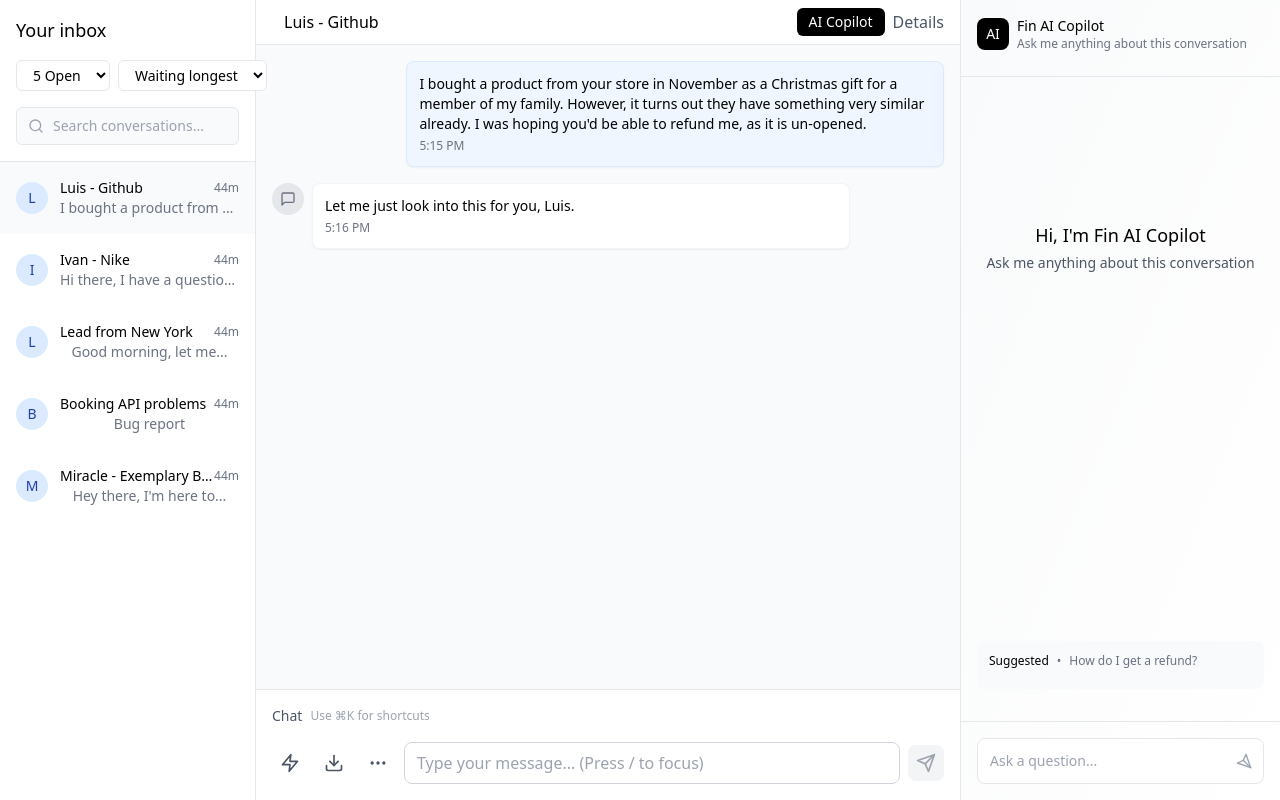
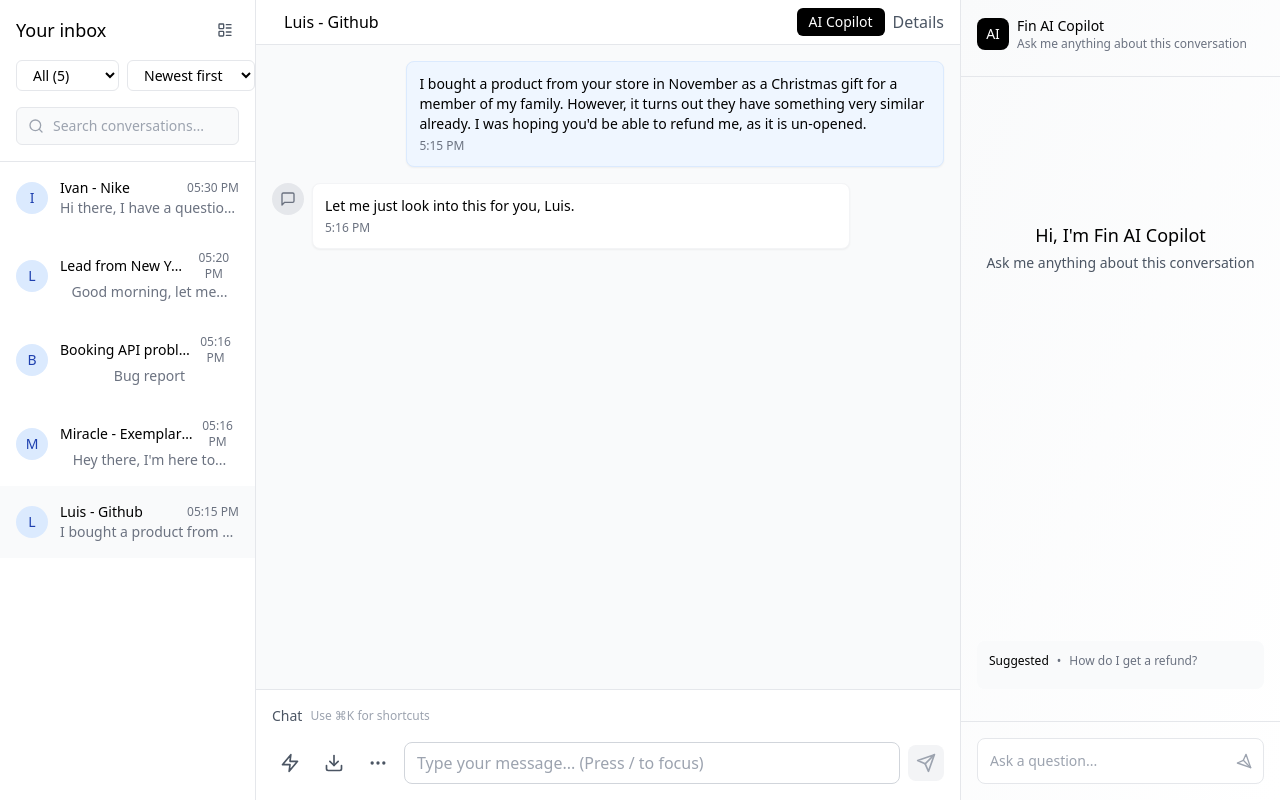
Before and after one commit to shk-khalid/intercomClone, a React (Vite) app: page / in a window 1280 px wide. Built offline with nearby package versions, Linux system fonts and the light colour scheme.

Commit message:
Updated Sidebar.tsx

```diff
--- a/src/components/Sidebar.tsx
+++ b/src/components/Sidebar.tsx
@@ -1,6 +1,6 @@
-import React, { useState } from 'react';
-import { Search } from 'lucide-react';
-import { ChatHead } from '../types';
+import React, { useState, useMemo } from 'react';
+import { Search, LayoutGrid, LayoutList } from 'lucide-react';
+import { ChatHead, SortOption } from '../types';
 
 interface SidebarProps {
   chatHeads: ChatHead[];
@@ -14,53 +14,120 @@ const Sidebar: React.FC<SidebarProps> = ({
   setActiveChatId,
 }) => {
   const [search, setSearch] = useState('');
+  const [sortBy, setSortBy] = useState<SortOption>('newest');
+  const [isGridView, setIsGridView] = useState(false);
+  const [statusFilter, setStatusFilter] = useState<string>('all');
+
+  const filteredAndSortedChats = useMemo(() => {
+    let filtered = chatHeads.filter(chat => {
+      const matchesSearch = chat.name.toLowerCase().includes(search.toLowerCase()) ||
+        chat.lastMessage?.toLowerCase().includes(search.toLowerCase());
+      const matchesStatus = statusFilter === 'all' || chat.status === statusFilter;
+      return matchesSearch && matchesStatus;
+    });
+
+    return filtered.sort((a, b) => {
+      switch (sortBy) {
+        case 'newest':
+          return b.timestamp.getTime() - a.timestamp.getTime();
+        case 'oldest':
+          return a.timestamp.getTime() - b.timestamp.getTime();
+        case 'unread':
+          return (b.unread ? 1 : 0) - (a.unread ? 1 : 0);
+        case 'alphabetical':
+          return a.name.localeCompare(b.name);
+        default:
+          return 0;
+      }
+    });
+  }, [chatHeads, search, sortBy, statusFilter]);
+
+  const openChatsCount = chatHeads.filter(chat => chat.status === 'open').length;
 
   return (
     <div className="h-full flex flex-col">
-      {/* Header */}
       <div className="p-3 sm:p-4 border-b border-gray-200">
-        <h1 className="text-lg font-medium mb-3 sm:mb-4">Your inbox</h1>
+        <div className="flex items-center justify-between mb-3 sm:mb-4">
+          <h1 className="text-lg font-medium">Your inbox</h1>
+          <button
+            onClick={() => setIsGridView(!isGridView)}
+            className="p-1.5 hover:bg-gray-100 rounded-md transition-colors"
+            aria-label="Toggle layout"
+          >
+            {isGridView ? (
+              <LayoutGrid className="w-4 h-4 text-gray-600" />
+            ) : (
+              <LayoutList className="w-4 h-4 text-gray-600" />
+            )}
+          </button>
+        </div>
+
         <div className="flex space-x-2 mb-3 sm:mb-4">
-          <select className="px-2 sm:px-3 py-1 text-xs sm:text-sm border border-gray-200 rounded-md bg-white">
-            <option>5 Open</option>
+          <select
+            className="px-2 sm:px-3 py-1 text-xs sm:text-sm border border-gray-200 rounded-md bg-white"
+            value={statusFilter}
+            onChange={(e) => setStatusFilter(e.target.value)}
+          >
+            <option value="all">All ({chatHeads.length})</option>
+            <option value="open">Open ({openChatsCount})</option>
+            <option value="pending">Pending</option>
+            <option value="closed">Closed</option>
           </select>
-          <select className="px-2 sm:px-3 py-1 text-xs sm:text-sm border border-gray-200 rounded-md bg-white">
-            <option>Waiting longest</option>
+
+          <select
+            className="px-2 sm:px-3 py-1 text-xs sm:text-sm border border-gray-200 rounded-md bg-white"
+            value={sortBy}
+            onChange={(e) => setSortBy(e.target.value as SortOption)}
+          >
+            <option value="newest">Newest first</option>
+            <option value="oldest">Oldest first</option>
+            <option value="unread">Unread first</option>
+            <option value="alphabetical">Alphabetical</option>
           </select>
         </div>
+
         <div className="relative">
           <Search className="absolute left-3 top-1/2 transform -translate-y-1/2 w-4 h-4 text-gray-400" />
           <input
             type="text"
             placeholder="Search conversations..."
-            className="w-full pl-9 pr-3 py-2 text-xs sm:text-sm bg-gray-50 border border-gray-200 rounded-md"
+            className="w-full pl-9 pr-3 py-2 text-xs sm:text-sm bg-gray-50 border border-gray-200 rounded-md focus:outline-none focus:ring-2 focus:ring-blue-500 focus:border-transparent"
             value={search}
             onChange={(e) => setSearch(e.target.value)}
           />
         </div>
       </div>
 
-      {/* Chat List */}
-      <div className="flex-1 overflow-y-auto">
-        {chatHeads.map((chat) => (
+      <div className={`flex-1 overflow-y-auto ${isGridView ? 'p-2 grid grid-cols-2 gap-2' : ''}`}>
+        {filteredAndSortedChats.map((chat) => (
           <button
             key={chat.id}
             onClick={() => setActiveChatId(chat.id)}
-            className={`w-full flex items-center p-3 sm:p-4 hover:bg-gray-50 ${
-              chat.id === activeChatId ? 'bg-gray-50' : ''
-            }`}
+            className={`w-full ${isGridView
+              ? 'p-3 border rounded-lg hover:shadow-md transition-shadow'
+              : 'flex items-center p-3 sm:p-4 hover:bg-gray-50'
+            } ${chat.id === activeChatId ? 'bg-gray-50' : ''}`}
           >
-            <div className="w-8 h-8 bg-blue-100 rounded-full flex items-center justify-center mr-3">
+            <div className={`w-8 h-8 bg-blue-100 rounded-full flex items-center justify-center ${
+              isGridView ? 'mx-auto mb-2' : 'mr-3'
+            }`}>
               <span className="text-sm font-medium text-blue-800">
                 {chat.name.charAt(0)}
               </span>
             </div>
-            <div className="flex-1 min-w-0">
-              <div className="flex items-center justify-between">
+            <div className={`${isGridView ? 'text-center' : 'flex-1 min-w-0'}`}>
+              <div className={`flex items-center justify-between ${isGridView ? 'flex-col space-y-1' : ''}`}>
                 <p className="text-xs sm:text-sm font-medium truncate">{chat.name}</p>
-                <span className="text-xs text-gray-500">44m</span>
+                <span className="text-xs text-gray-500">
+                  {new Date(chat.timestamp).toLocaleTimeString([], { hour: '2-digit', minute: '2-digit' })}
+                </span>
               </div>
               <p className="text-xs sm:text-sm text-gray-500 truncate">{chat.lastMessage}</p>
+              {chat.unread && (
+                <span className="inline-block px-1.5 py-0.5 bg-blue-500 text-white text-xs rounded-full mt-1">
+                  New
+                </span>
+              )}
             </div>
           </button>
         ))}
```
